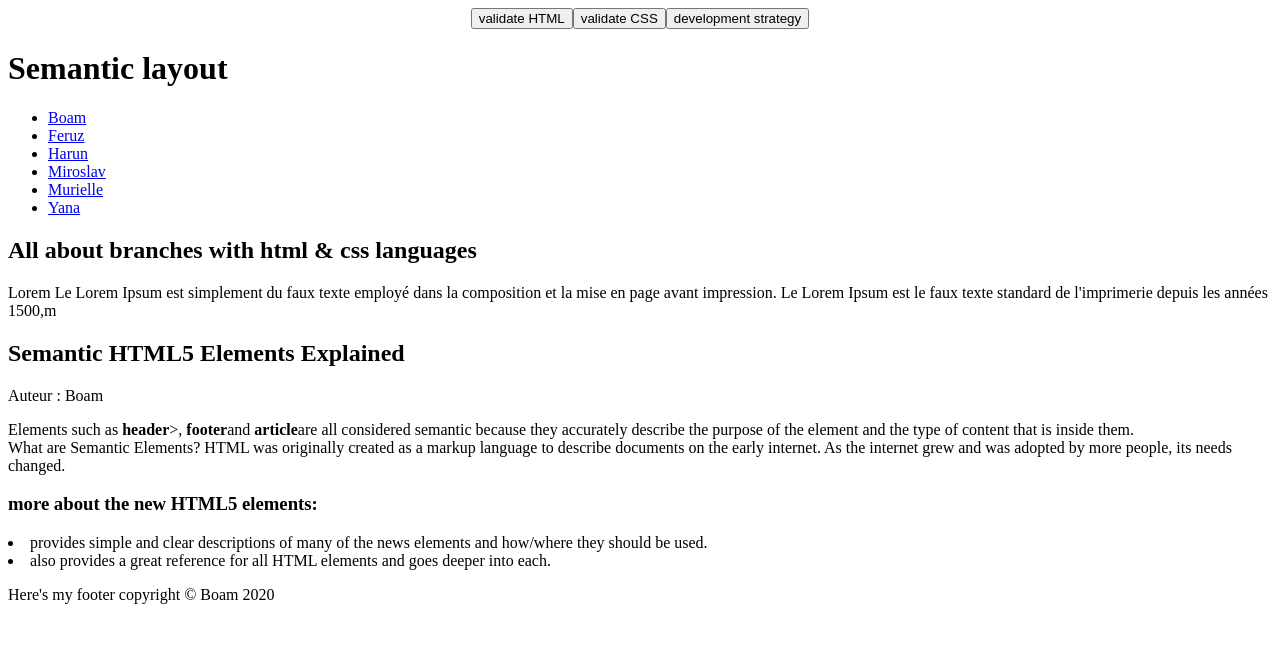
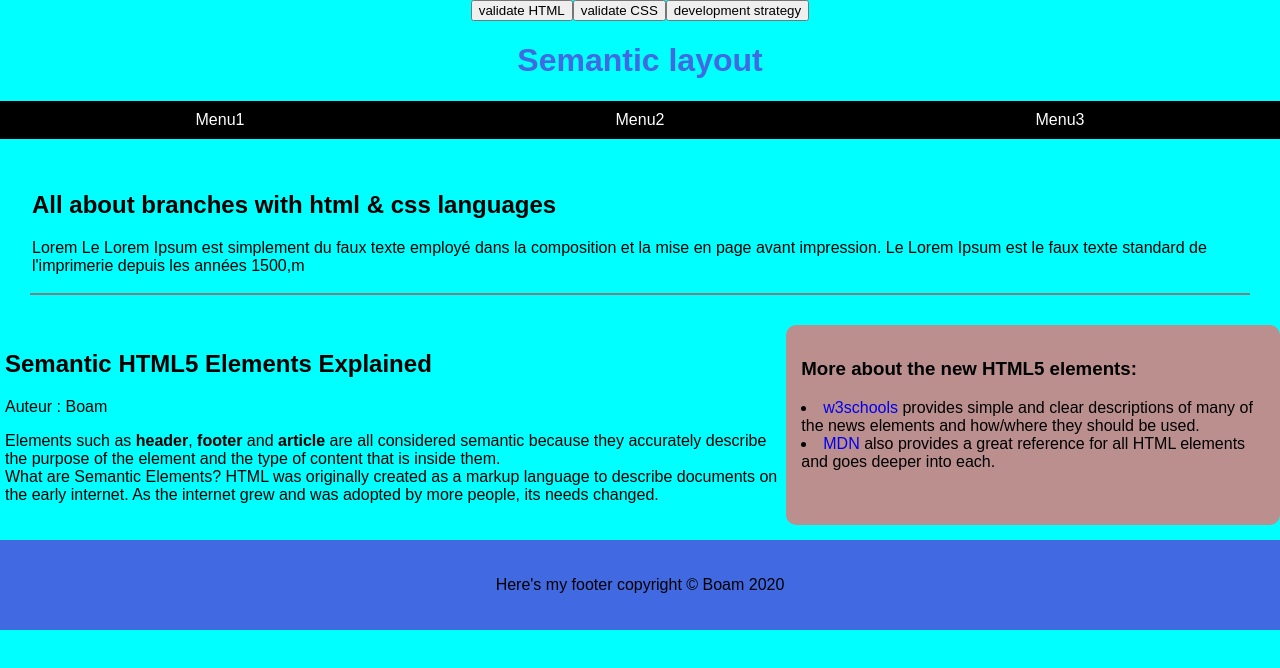
Before and after one commit to Boam1994/team-html, a plain HTML site: page index.html in a window 1280 px wide. Drawn offline with Linux system fonts and the light colour scheme.

Commit message:
Style all project

```diff
--- /dev/null
+++ b/css/style.css
@@ -0,0 +1,53 @@
+body{
+    padding: 0px;
+    margin: 0px;
+    font-family: Arial, Helvetica, sans-serif;
+    background-color: aqua;
+
+}
+.main-header{
+
+}
+header h1{
+    text-align: center;
+    font-weight: bold;
+    color: royalblue;
+}
+
+nav ul{
+    list-style: none;
+    display: flex;
+    justify-content: space-around;
+    background-color: black;
+    padding: 10px;
+}
+nav a{
+    color: white;
+    text-decoration: none;
+}
+section{
+    margin: 30px;
+    padding: 2px;
+    border-bottom: 2px grey solid;
+}
+.container{
+    display: flex;
+    margin-bottom: 15px;
+}
+article{
+    padding: 5px;
+}
+aside{
+    background-color: rosybrown;
+    width: fit-content;
+    padding: 15px;
+    border-radius: 10px;
+}
+aside a{
+    text-decoration: none;
+}
+footer{
+    background-color: royalblue;
+    padding: 20px;
+    text-align: center;
+}
--- a/index.html
+++ b/index.html
@@ -4,6 +4,8 @@
 <head>
   <title></title>
   <meta charset="utf-8">
+  <link rel="stylesheet" href="css/style.css">
+
 
   <!-- Leave this here!  It renders the review buttons  -->
   <script src='./evaluation/init.js'></script>
@@ -14,12 +16,9 @@
     <h1>Semantic layout</h1>
     <nav>
       <ul>
-        <li><a href="#">Boam</a></li>
-        <li><a href="#">Feruz</a></li>
-        <li><a href="#">Harun</a></li>
-        <li><a href="#">Miroslav</a></li>
-        <li><a href="#">Murielle</a></li>
-        <li><a href="#">Yana</a></li>
+        <li><a href="#">Menu1</a></li>
+        <li><a href="#">Menu2</a></li>
+        <li><a href="#">Menu3</a></li>
       </ul>
     </nav>
   </header>
@@ -30,19 +29,19 @@
   <div class="container">
     <article>
       <header>
-        <h1>Semantic HTML5 Elements Explained</h1>
+        <h2>Semantic HTML5 Elements Explained</h2>
         <p>Auteur : Boam</p>
       </header>
-      <p>Elements such as <strong>header</strong>>, <strong>footer</strong>and <strong>article</strong>are all considered semantic because they accurately describe the purpose of the element and the type of content that is inside them.<br>
+      <p>Elements such as <strong>header</strong>, <strong>footer</strong> and <strong>article</strong> are all considered semantic because they accurately describe the purpose of the element and the type of content that is inside them.<br>
         What are Semantic Elements?
         HTML was originally created as a markup language to describe documents on the early internet. As the internet grew and was adopted by more people, its needs changed.
       </p>
 
     </article>
     <aside>
-      <h3>more about the new HTML5 elements:</h3>
-      <li><a href="w3schools"></a> provides simple and clear descriptions of many of the news elements and how/where they should be used.</li>
-      <li><a href="MDN"></a> also provides a great reference for all HTML elements and goes deeper into each.</li>
+      <h3>More about the new HTML5 elements:</h3>
+      <li><a href="#">w3schools</a> provides simple and clear descriptions of many of the news elements and how/where they should be used.</li>
+      <li><a href="#">MDN</a> also provides a great reference for all HTML elements and goes deeper into each.</li>
     </aside>
   </div>
 
```
